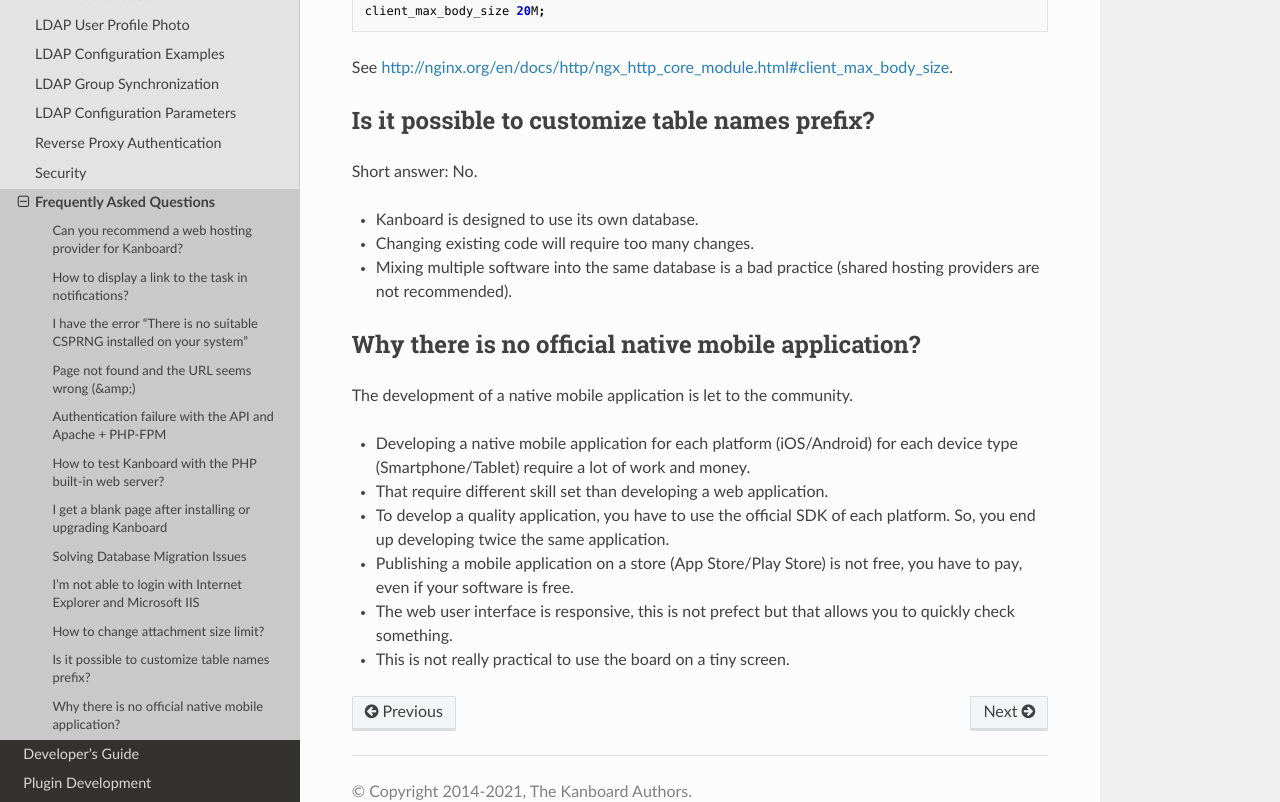
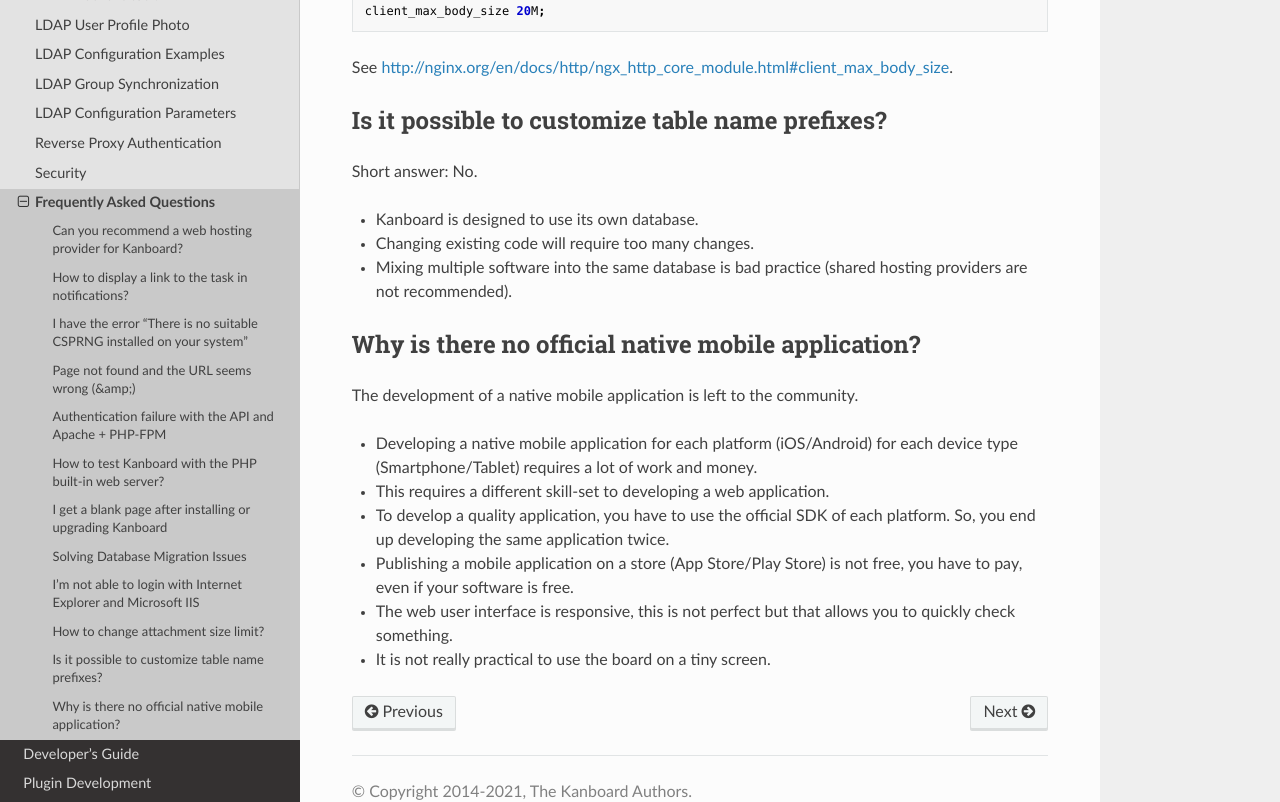
Before and after one commit to kanboard/documentation, a Sphinx documentation site: the page built from source/admin_guide/faq.rst, in a window 1280 px wide and 1400 px high, scrolled down 2989 px. Shown: the part 539-1341 px from the top of the window. Built offline with Sphinx 7.4.7 and the Read the Docs theme 2.0.0, drawn with Linux system fonts in a browser that asks for light colours.

Commit message:
Update faq.rst
Minor changes to spelling and grammar in table prefix and native mobile questions

```diff
--- a/source/admin_guide/faq.rst
+++ b/source/admin_guide/faq.rst
@@ -177,23 +177,23 @@
 
 See `<http://nginx.org/en/docs/http/ngx_http_core_module.html#client_max_body_size>`_.
 
-Is it possible to customize table names prefix?
+Is it possible to customize table name prefixes?
 -----------------------------------------------
 
 Short answer: No.
 
 - Kanboard is designed to use its own database.
 - Changing existing code will require too many changes.
-- Mixing multiple software into the same database is a bad practice (shared hosting providers are not recommended).
+- Mixing multiple software into the same database is bad practice (shared hosting providers are not recommended).
 
-Why there is no official native mobile application?
+Why is there no official native mobile application?
 ---------------------------------------------------
 
-The development of a native mobile application is let to the community.
+The development of a native mobile application is left to the community.
 
-- Developing a native mobile application for each platform (iOS/Android) for each device type (Smartphone/Tablet) require a lot of work and money.
-- That require different skill set than developing a web application.
-- To develop a quality application, you have to use the official SDK of each platform. So, you end up developing twice the same application.
+- Developing a native mobile application for each platform (iOS/Android) for each device type (Smartphone/Tablet) requires a lot of work and money.
+- This requires a different skill-set to developing a web application.
+- To develop a quality application, you have to use the official SDK of each platform. So, you end up developing the same application twice.
 - Publishing a mobile application on a store (App Store/Play Store) is not free, you have to pay, even if your software is free.
-- The web user interface is responsive, this is not prefect but that allows you to quickly check something.
-- This is not really practical to use the board on a tiny screen.
+- The web user interface is responsive, this is not perfect but that allows you to quickly check something.
+- It is not really practical to use the board on a tiny screen.
```
